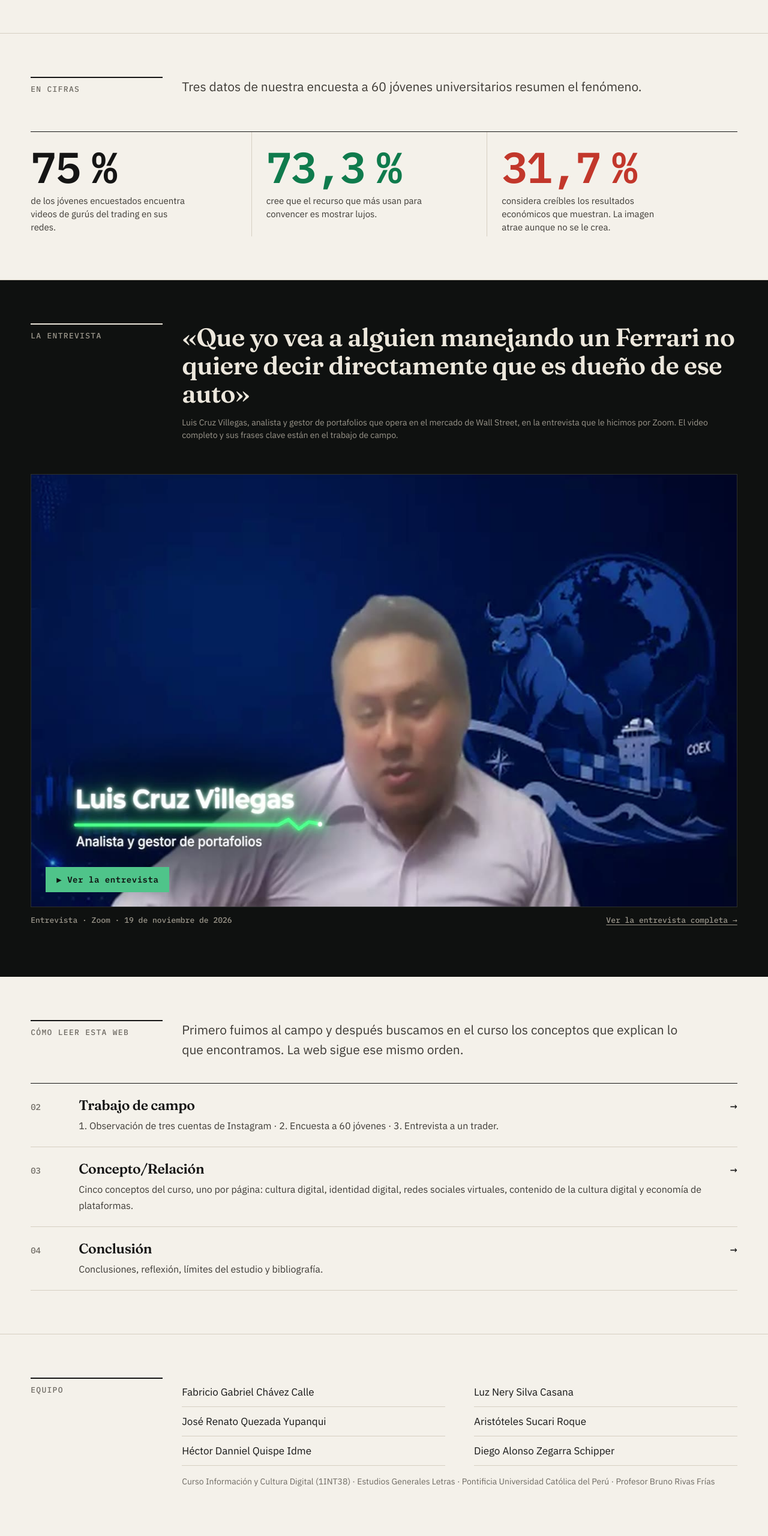
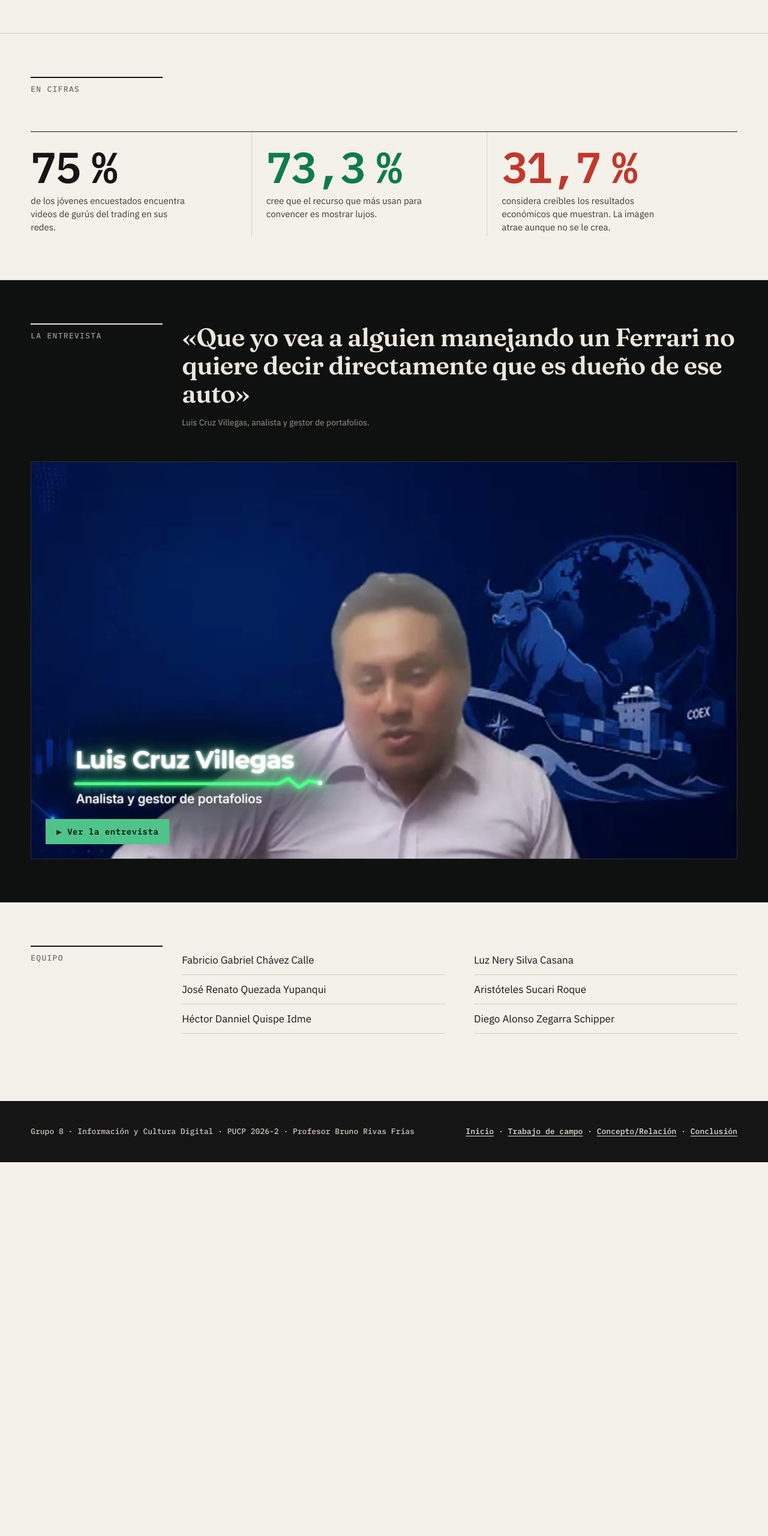
Before and after one commit to aristotelessucari/gurus-del-trading, a plain HTML site: page index.html in a window 1280 px wide. Shown: the part 1720-4280 px from the top of the page at 60% size. After the commit the page ends 3657 px from the top, so only its background shows below. Drawn offline with Linux system fonts and the light colour scheme.

Commit message:
Menos notas y aclaraciones; la imagen del video llena su recuadro

```diff
--- a/estilos.css
+++ b/estilos.css
@@ -170,6 +170,7 @@ q, .cita-texto { quotes: "«" "»"; }
 .video { position: relative; background: #000; border: 1px solid var(--noche-linea); }
 .video video { width: 100%; aspect-ratio: 16 / 9; background: #000; }
 a.video { position: relative; }
+a.video img { width: 100%; height: auto; }
 a.video::after {
   content: "▶  Ver la entrevista"; position: absolute; left: 24px; bottom: 24px;
   font: 600 14px/1 var(--mono); letter-spacing: .04em; color: var(--noche);
--- a/index.html
+++ b/index.html
@@ -94,7 +94,7 @@
     <div class="envoltura">
       <div class="seccion__cabeza">
         <p class="seccion__num">En cifras</p>
-        <p class="entrada" style="margin:0">Tres datos de nuestra encuesta a 60 jóvenes universitarios resumen el fenómeno.</p>
+        <span></span>
       </div>
       <div class="titulares">
         <div class="titular aparece"><b>75&#8239;%</b><span>de los jóvenes encuestados encuentra videos de gurús del trading en sus redes.</span></div>
@@ -110,27 +110,12 @@
         <p class="seccion__num">La entrevista</p>
         <div>
           <h2>«Que yo vea a alguien manejando un Ferrari no quiere decir directamente que es dueño de ese auto»</h2>
-          <p class="nota" style="margin-top:14px">Luis Cruz Villegas, analista y gestor de portafolios que opera en el mercado de Wall Street, en la entrevista que le hicimos por Zoom. El video completo y sus frases clave están en el trabajo de campo.</p>
+          <p class="nota" style="margin-top:14px">Luis Cruz Villegas, analista y gestor de portafolios.</p>
         </div>
       </div>
       <a href="trabajo-de-campo.html#entrevista" class="video" style="display:block">
         <img src="media/portada-video.jpg" alt="Fotograma de la entrevista a Luis Cruz Villegas" width="1280" height="720" loading="lazy">
       </a>
-      <p class="video__pie"><span>Entrevista · Zoom · 19 de noviembre de 2026</span><a href="trabajo-de-campo.html#entrevista">Ver la entrevista completa →</a></p>
-    </div>
-  </section>
-
-  <section class="seccion">
-    <div class="envoltura">
-      <div class="seccion__cabeza">
-        <p class="seccion__num">Cómo leer esta web</p>
-        <p class="entrada" style="margin:0">Primero fuimos al campo y después buscamos en el curso los conceptos que explican lo que encontramos. La web sigue ese mismo orden.</p>
-      </div>
-      <ol class="indice">
-        <li><a href="trabajo-de-campo.html"><span class="n">02</span><div><h3>Trabajo de campo</h3><p>1. Observación de tres cuentas de Instagram · 2. Encuesta a 60 jóvenes · 3. Entrevista a un trader.</p></div><span class="flecha">→</span></a></li>
-        <li><a href="conceptos.html"><span class="n">03</span><div><h3>Concepto/Relación</h3><p>Cinco conceptos del curso, uno por página: cultura digital, identidad digital, redes sociales virtuales, contenido de la cultura digital y economía de plataformas.</p></div><span class="flecha">→</span></a></li>
-        <li><a href="conclusiones.html"><span class="n">04</span><div><h3>Conclusión</h3><p>Conclusiones, reflexión, límites del estudio y bibliografía.</p></div><span class="flecha">→</span></a></li>
-      </ol>
     </div>
   </section>
 
@@ -147,7 +132,6 @@
             <li>Aristóteles Sucari Roque</li>
             <li>Diego Alonso Zegarra Schipper</li>
           </ul>
-          <p class="nota" style="margin-top:16px">Curso Información y Cultura Digital (1INT38) · Estudios Generales Letras · Pontificia Universidad Católica del Perú · Profesor Bruno Rivas Frías</p>
         </div>
       </div>
     </div>
```
Also changed, not shown: conceptos.html (+2 -7 lines), trabajo-de-campo.html (+2 -8 lines).
